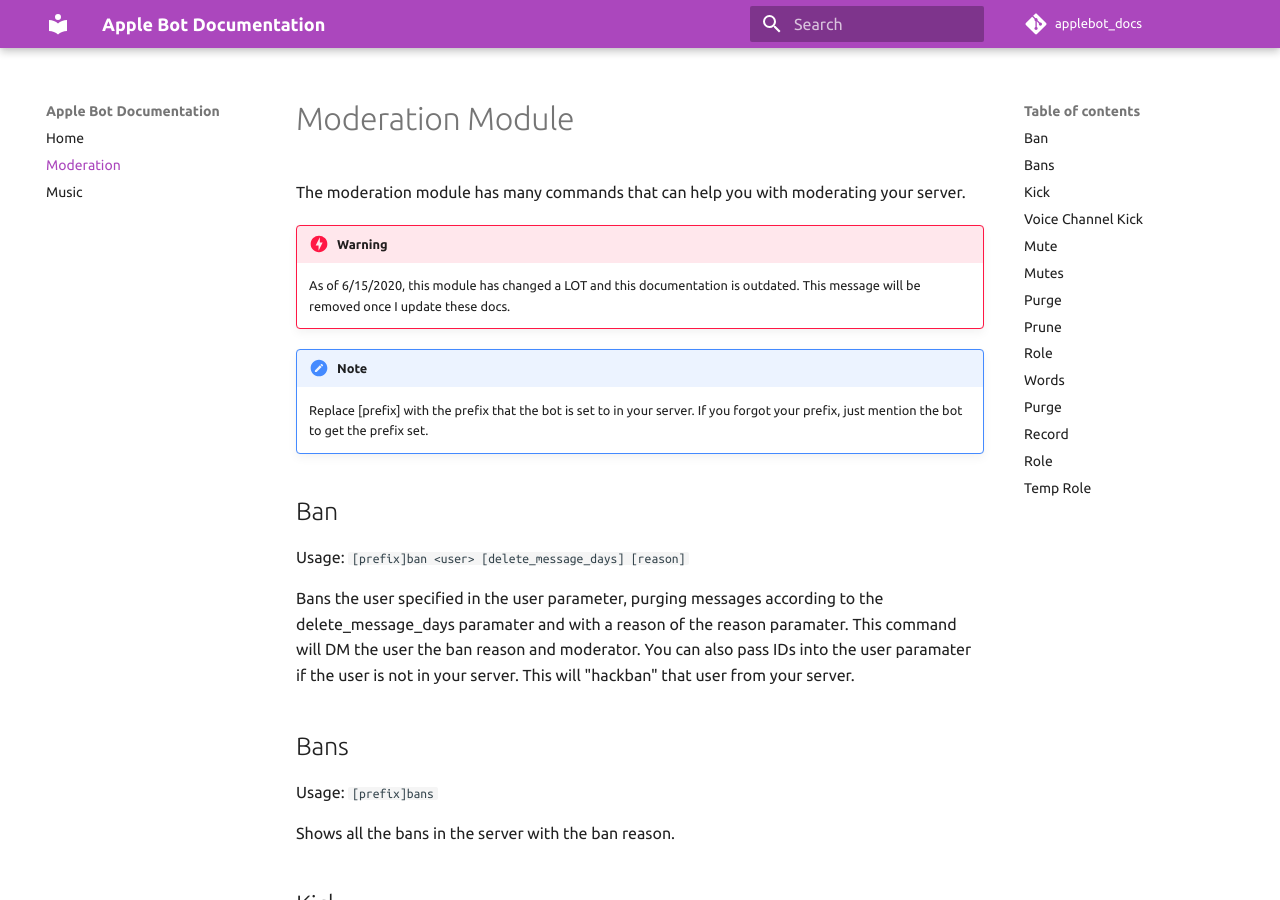
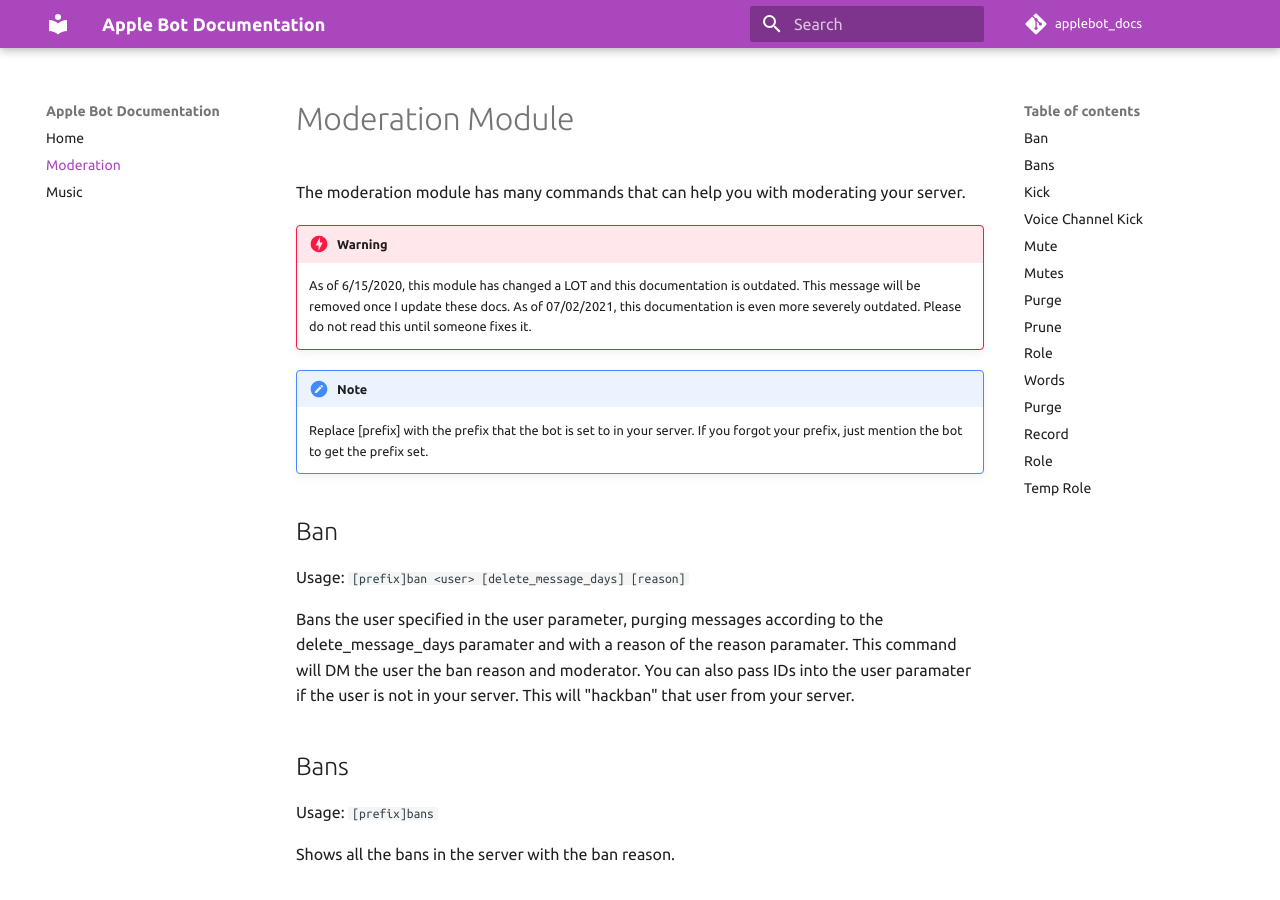
Before and after one commit to applebee1558/applebot-docs, an MkDocs documentation site: the page built from docs/moderation.md, in a window 1280 px wide and 900 px high. Built offline with MkDocs 1.6.1 and Material for MkDocs 9.7.7, drawn with Linux system fonts in a browser that asks for light colours; comment, search, counter and statistics services are not loaded.

Commit message:
Update moderation.md

```diff
--- a/docs/moderation.md
+++ b/docs/moderation.md
@@ -3,6 +3,7 @@ The moderation module has many commands that can help you with moderating your s
 
 !!! danger "Warning"
     As of 6/15/2020, this module has changed a LOT and this documentation is outdated. This message will be removed once I update these docs.
+    As of 07/02/2021, this documentation is even more severely outdated. Please do not read this until someone fixes it.
 
 !!! note "Note"
     Replace [prefix] with the prefix that the bot is set to in your server. If you forgot your prefix, just mention the bot to get the prefix set.
```
